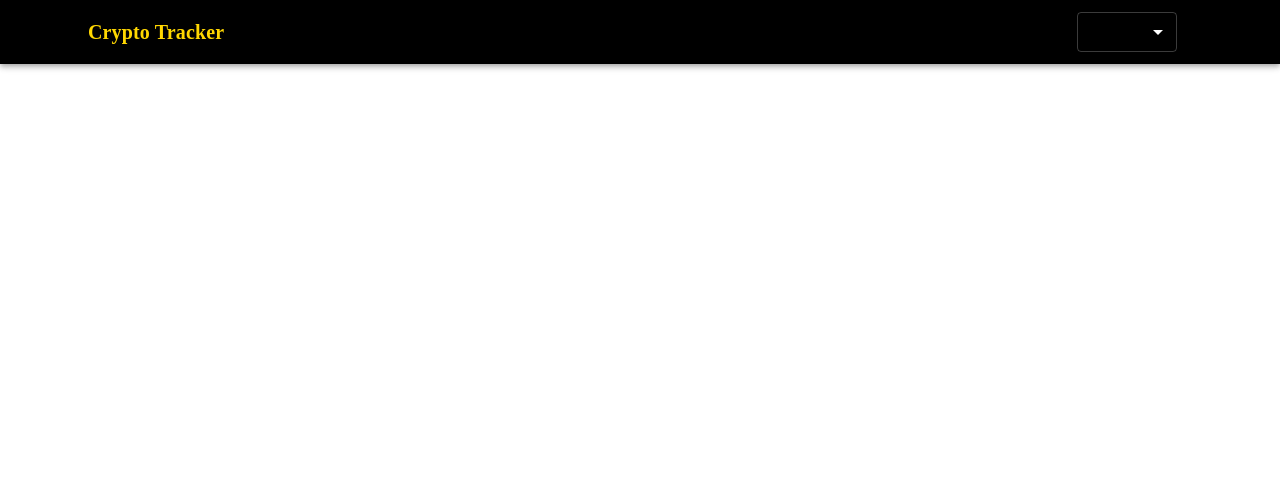
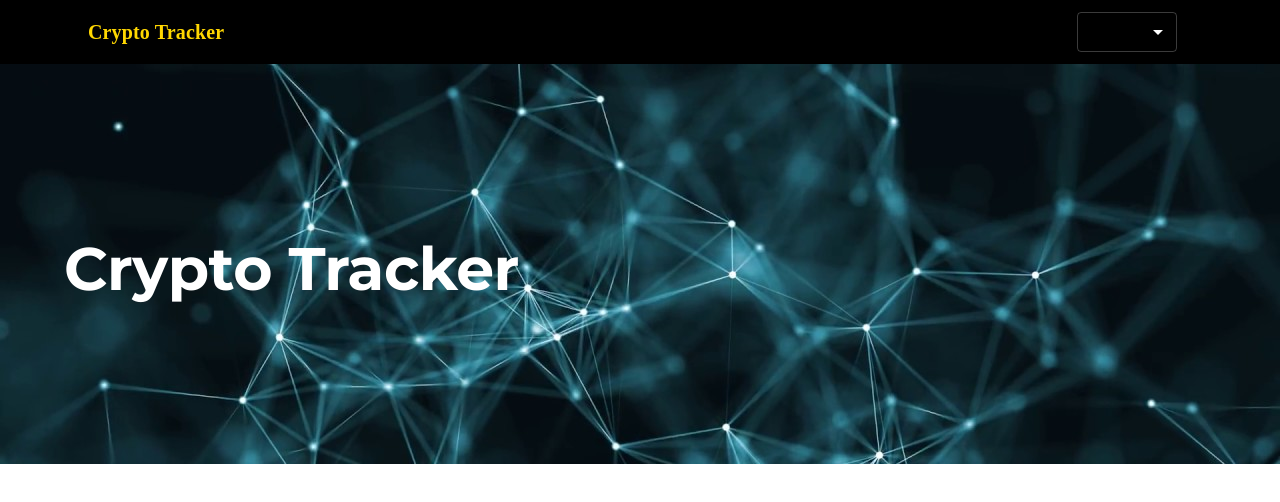
Before and after one commit to anbee123/crypto-watchlist, a React (Create React App) app: page / in a window 1280 px wide. Shown: the top 502 px of the page. Built offline with nearby package versions, Linux system fonts and the light colour scheme; a web font is replaced by a local one.

Commit message:
working on Banner.js

```diff
--- a/src/Components/Banner/Banner.js
+++ b/src/Components/Banner/Banner.js
@@ -1,12 +1,22 @@
 
+import { Typography } from '@mui/material';
+import { Container } from '@mui/system';
 import { makeStyles} from 'tss-react/mui'
 
 
 const useStyles = makeStyles()(() => {
     return {
-      App: {
-        backgroundImage: 'url(./bannerpic.png)',
+      banner: {
+        backgroundImage: 'url(./bannerphto.jpeg)',
       },
+      bannerContent: {
+        height: 400,
+    display: 'flex',
+    flexDirection: 'column',
+    paddingTop: 25,
+    justifyContent: 'space-around',
+
+      }
     };
   });
 
@@ -14,6 +24,19 @@ const Banner = ()=>{
     const { classes } = useStyles();
     return (
         <div className={classes.banner}>
+            <Container className={classes.bannerContent}>
+              <div className={classes.tagline}>
+                <Typography
+                variant='h2'
+                style={{
+                  fontWeight: 'bold',
+                  marginBottom: 15,
+                  fontFamily: 'Montserrat',
+                }} >
+                  Crypto Tracker
+                </Typography>
+              </div>
+            </Container>
         </div>
     )
 }
```
Also changed, not shown: public/bannerphto.jpeg (added), public/bannerpic.png (deleted).
